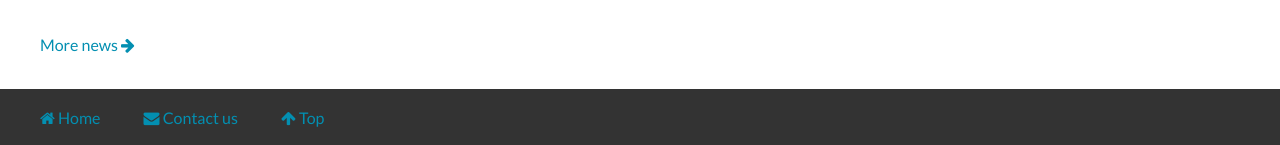
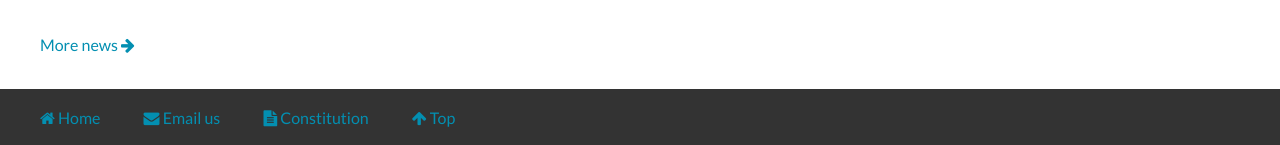
Before and after one commit to sesauoa/ausesa.github.com, a Jekyll site: the page built from index.html, in a window 1280 px wide. Shown: the part 1368-1513 px from the top of the page. Built offline with Jekyll 4.4.1, drawn with Linux system fonts in a browser that asks for light colours; nearby versions of some CDN libraries; Markdown is read by kramdown in place of the engine named in the settings.

Commit message:
Added constitution to bottom nav bar.

```diff
--- a/_includes/footer.html
+++ b/_includes/footer.html
@@ -3,7 +3,8 @@
     <nav class="footer-navigation">
       <ul class="inline-list">
       <li><a href="/"><i class="fa fa-home"></i> Home</a></li>
-      <li><a href="mailto:exec@sesa.org.nz"><i class="fa fa-envelope"></i> Contact us</a></li>
+      <li><a href="mailto:exec@sesa.org.nz"><i class="fa fa-envelope"></i> Email us</a></li>
+      <li><a href="/SESAConstitution.pdf"><i class="fa fa-file-text"></i> Constitution</a></li>
       <li><a href="#"><i class="fa fa-arrow-up"></i> Top</a></li>
       </ul>
     </nav>
```
Also changed, not shown: 1 other file.
